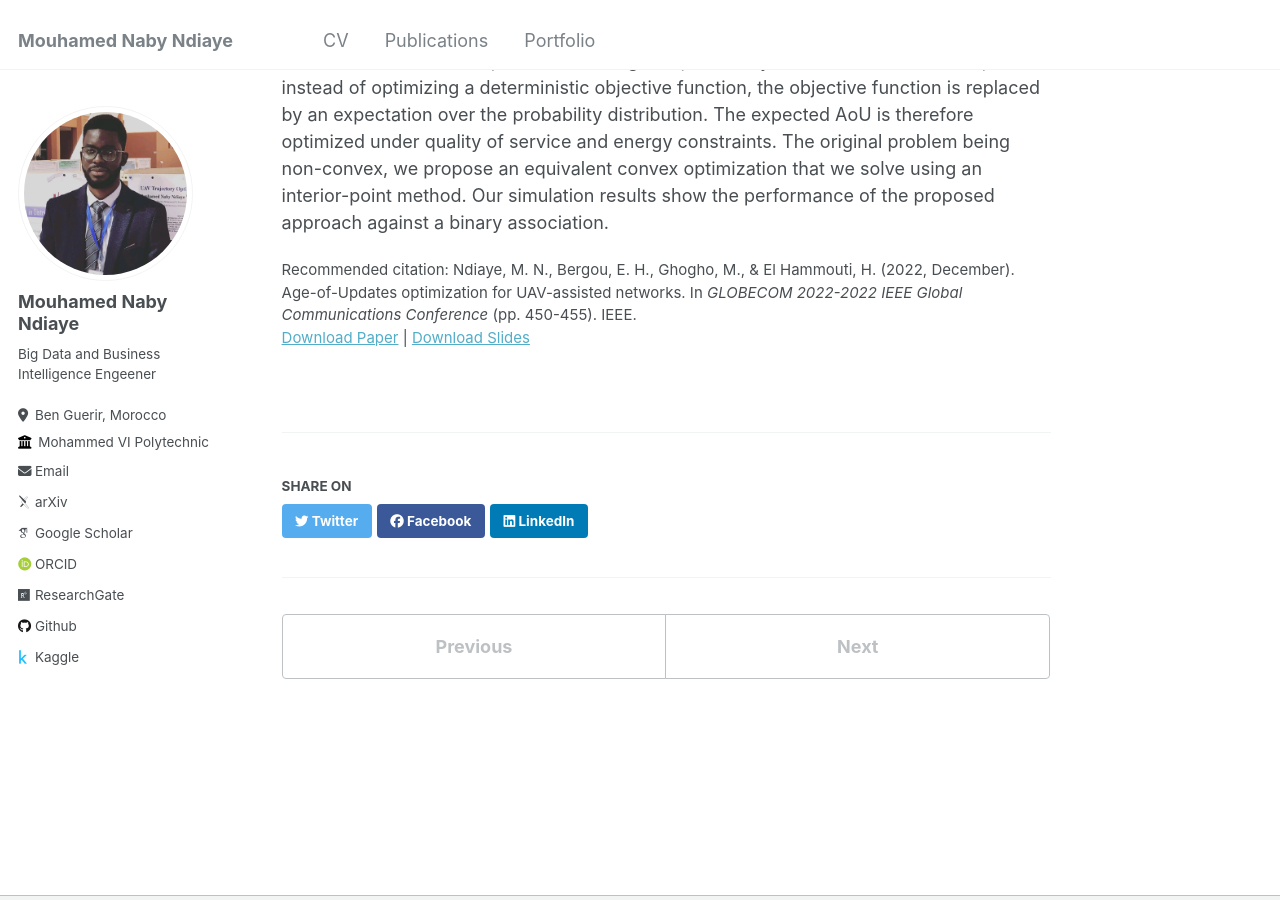
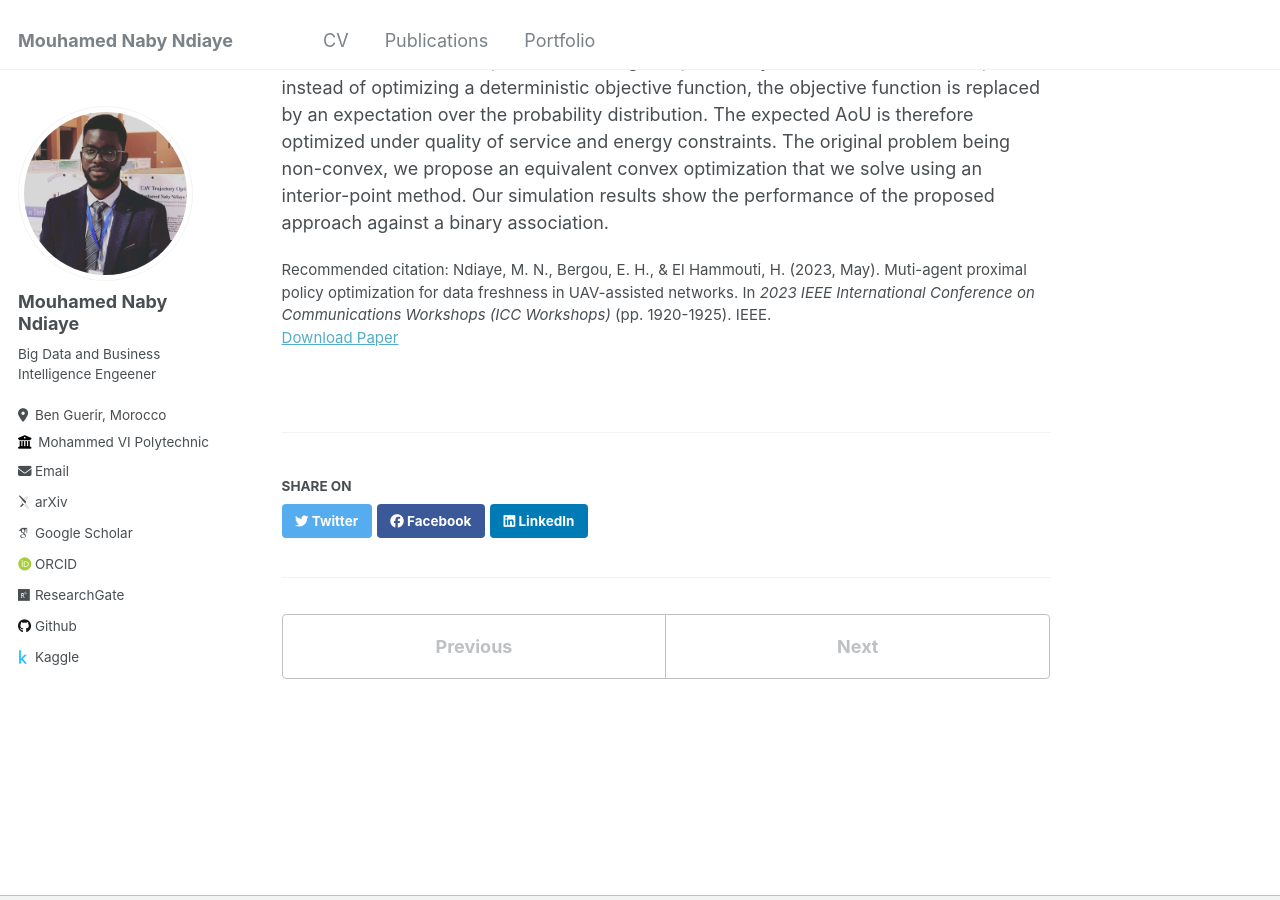
Before and after one commit to Nabzozifo/Nabzozifo.github.io, a Jekyll site: the page built from _publications/2010-10-01-paper-title-number-2.md, in a window 1280 px wide and 900 px high, scrolled down 427 px. Built offline with Jekyll 4.4.1, drawn with Linux system fonts in a browser that asks for light colours; some web fonts are replaced.

Commit message:
Update 2010-10-01-paper-title-number-2.md

```diff
--- a/_publications/2010-10-01-paper-title-number-2.md
+++ b/_publications/2010-10-01-paper-title-number-2.md
@@ -5,9 +5,8 @@ permalink: /publication/2010-10-01-paper-title-number-3
 excerpt: 'This paper optimizes UAV scheduling and device association to minimize Age-of-Updates (AoU) for time-sensitive IoT data. Using a probabilistic update model and convex optimization, the approach outperforms binary association methods.'
 date: 2023-5-28
 venue: '2023 IEEE International Conference on Communications Workshops (ICC Workshops)'
-slidesurl: ''
 paperurl: 'http://academicpages.github.io/files/paper3.pdf'
-citation: 'Ndiaye, M. N., Bergou, E. H., Ghogho, M., & El Hammouti, H. (2022, December). Age-of-Updates optimization for UAV-assisted networks. In <i>GLOBECOM 2022-2022 IEEE Global Communications Conference</i> (pp. 450-455). IEEE.'
+citation: 'Ndiaye, M. N., Bergou, E. H., & El Hammouti, H. (2023, May). Muti-agent proximal policy optimization for data freshness in UAV-assisted networks. In <i>2023 IEEE International Conference on Communications Workshops (ICC Workshops)</i> (pp. 1920-1925). IEEE.'
 ---
 
 Unmanned aerial vehicles (UAVs) have been proposed as a promising technology to collect data from IoT devices and relay it to the network. In this work, we are interested in scenarios where the data is updated periodically, and the collected updates are time-sensitive. In particular, the data updates may lose their value if they are not collected and analyzed timely. To maximize the data freshness, we optimize a new performance metric, namely the Age-of-Updates (AoU). Our objective is to carefully schedule the UAVs hovering positions and the users' association so that the AoU is minimized. Unlike existing works where the association parameters are considered as binary variables, we assume that devices send their updates according to a probability distribution. As a consequence, instead of optimizing a deterministic objective function, the objective function is replaced by an expectation over the probability distribution. The expected AoU is therefore optimized under quality of service and energy constraints. The original problem being non-convex, we propose an equivalent convex optimization that we solve using an interior-point method. Our simulation results show the performance of the proposed approach against a binary association.
```
